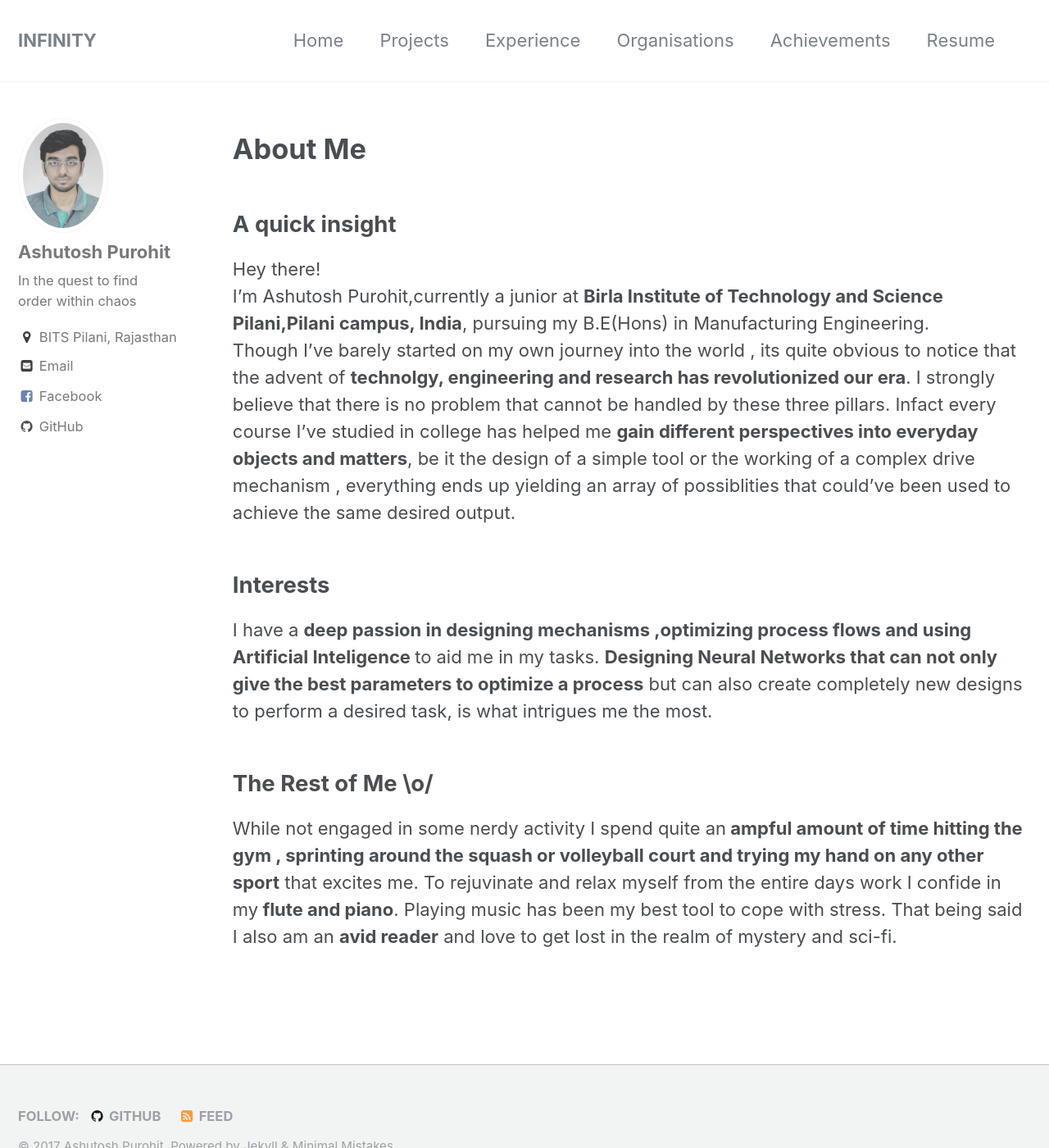
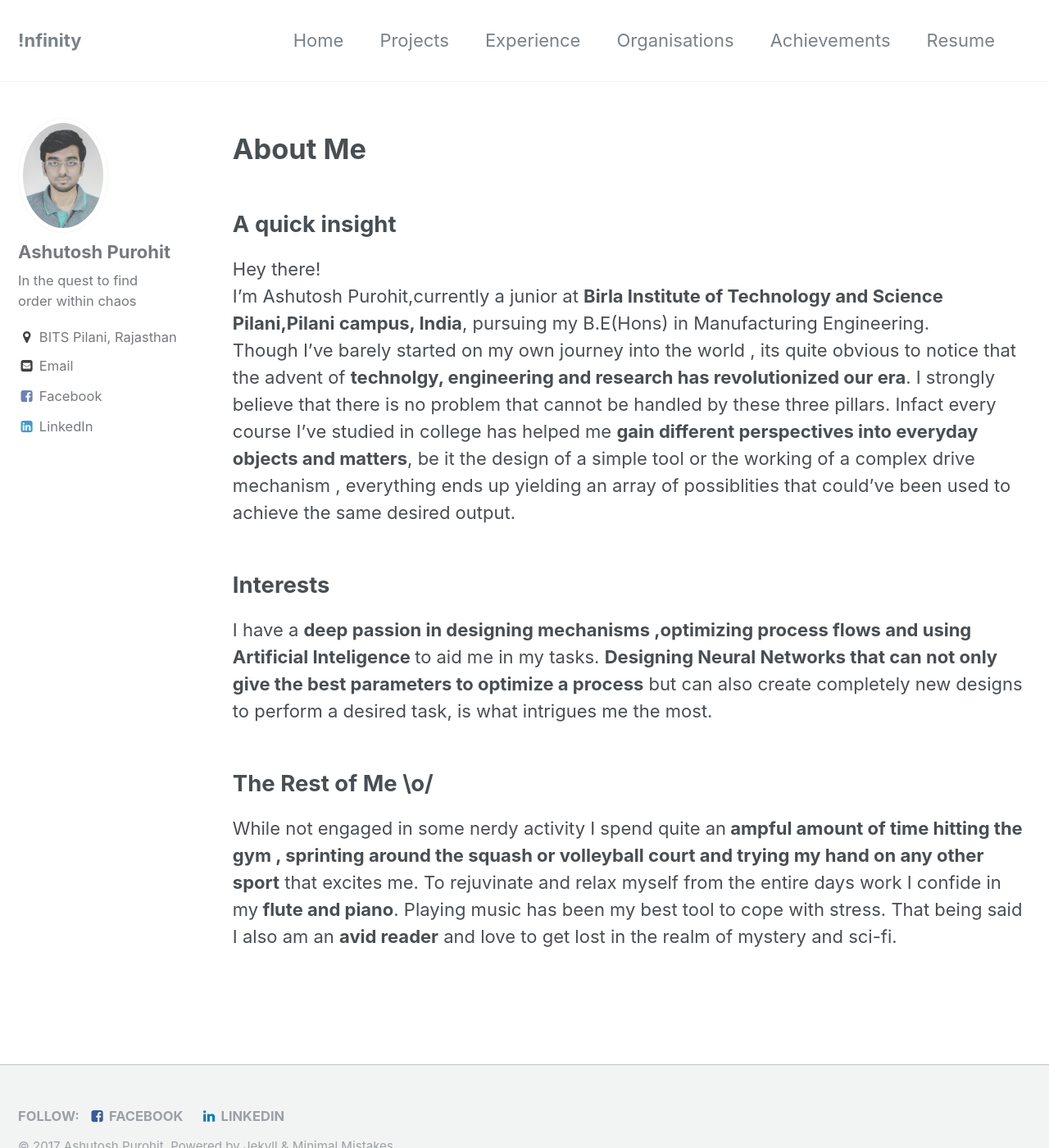
Before and after one commit to punnymath/punnymath.github.io, a Jekyll site: the page built from index.md, in a window 1280 px wide and 1400 px high. Shown: the whole window at 82% size. Built offline with Jekyll 4.4.1, drawn with Linux system fonts in a browser that asks for light colours.

Commit message:
something added

```diff
--- a/_config.yml
+++ b/_config.yml
@@ -7,7 +7,7 @@
 
 # Site Settings
 locale                   : "en"
-title                    : "INFINITY"
+title                    : "!nfinity"
 title_separator          : "-"
 name                     : "Ashutosh Purohit"
 description              : "Profile"
@@ -57,7 +57,7 @@ yandex_site_verification :
 twitter:
   username               :
 facebook:
-  username               :
+  username               : "AshutoshP24"
   app_id                 :
   publisher              :
 og_image                 : # Open Graph/Twitter default site image
@@ -89,12 +89,12 @@ author:
   flickr           :
   facebook         : "AshutoshP24"
   foursquare       :
-  github           : "punnymath"
+  github           :
   google_plus      :
   keybase          :
   instagram        :
   lastfm           :
-  linkedin         :
+  linkedin         : "ashutosh-purohit-7a4993148"
   pinterest        :
   soundcloud       :
   stackoverflow    : # "123456/username" (the last part of your profile url, e.g. http://stackoverflow.com/users/123456/username)
--- a/_includes/footer.html
+++ b/_includes/footer.html
@@ -12,10 +12,11 @@
     {% if site.author.github %}
       <li><a href="http://github.com/{{ site.author.github }}"><i class="fa fa-fw fa-github" aria-hidden="true"></i> GitHub</a></li>
     {% endif %}
-    {% if site.author.bitbucket %}
-      <li><a href="http://bitbucket.org/{{ site.author.bitbucket }}"><i class="fa fa-fw fa-bitbucket" aria-hidden="true"></i> Bitbucket</a></li>
+    {% if site.author.linkedin %}
+      <li><a href="https://www.linkedin.com/in/{{ site.author.linkedin }}"><i class="fa fa-fw fa-linkedin" aria-hidden="true"></i> LinkedIn</a></li>
     {% endif %}
-    <li><a href="{% if site.atom_feed.path %}{{ site.atom_feed.path }}{% else %}{{ '/feed.xml' | absolute_url }}{% endif %}"><i class="fa fa-fw fa-rss-square" aria-hidden="true"></i> {{ site.data.ui-text[site.locale].feed_label | default: "Feed" }}</a></li>
+
+    <!-- <li><a href="{% if site.atom_feed.path %}{{ site.atom_feed.path }}{% else %}{{ '/feed.xml' | absolute_url }}{% endif %}"><i class="fa fa-fw fa-rss-square" aria-hidden="true"></i> {{ site.data.ui-text[site.locale].feed_label | default: "Feed" }}</a></li> -->
   </ul>
 </div>
 
```
